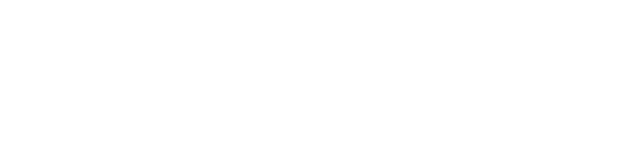
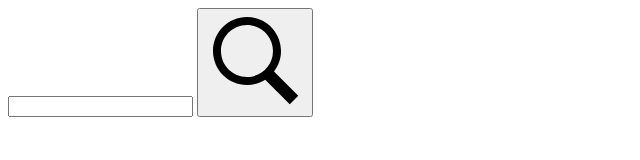
Before and after one commit to acciojob/Interactive-Search-Anusha-Yadavv, a website: page main.html in a window 1280 px wide. Shown: the whole page, without its empty margins (0-640 px from the left). Drawn offline with Linux system fonts and the light colour scheme.

Commit message:
created a submission

```diff
--- a/main.html
+++ b/main.html
@@ -8,6 +8,13 @@
 
 <body>
 	<!-- the entire body must be written by student -->
+	<div class"search">
+		<input type="text" class="input">
+		<button class="btn"><svg xmlns="http://www.w3.org/2000/svg" x="0px" y="0px" width="100" height="100" viewBox="0 0 50 50">
+<path d="M 21 3 C 11.601563 3 4 10.601563 4 20 C 4 29.398438 11.601563 37 21 37 C 24.355469 37 27.460938 36.015625 30.09375 34.34375 L 42.375 46.625 L 46.625 42.375 L 34.5 30.28125 C 36.679688 27.421875 38 23.878906 38 20 C 38 10.601563 30.398438 3 21 3 Z M 21 7 C 28.199219 7 34 12.800781 34 20 C 34 27.199219 28.199219 33 21 33 C 13.800781 33 8 27.199219 8 20 C 8 12.800781 13.800781 7 21 7 Z"></path>
+</svg></button>
+
+	</div>
     <script type="text/javascript" src="./script.js">
 </script>
 
```
